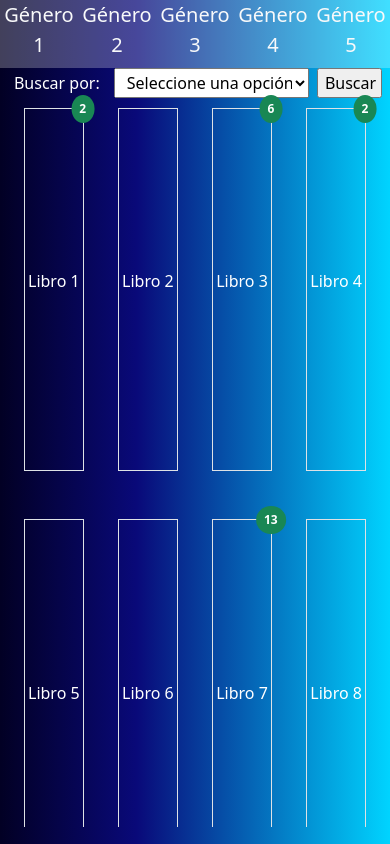
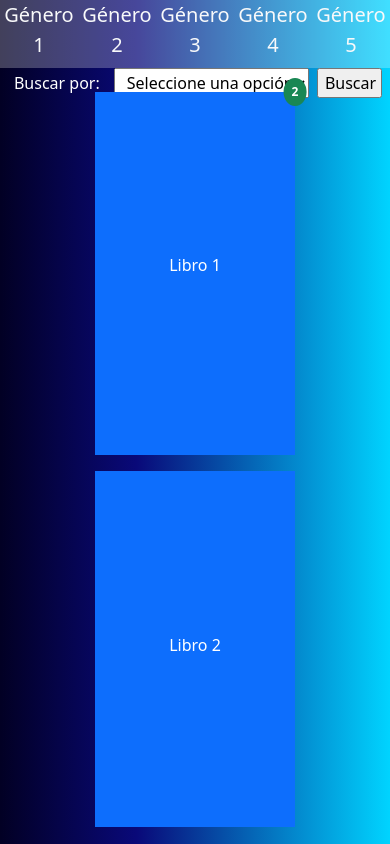
Before and after one commit to MikoVelascoRamirez/examen_practico_vortex, a React (Vite) app in the folder frontend/editorial_chavez_demo_app/: page /catalog in a window 390 px wide. Built offline with nearby package versions, Linux system fonts and the light colour scheme.

Commit message:
40. styles: making book component responsive.

```diff
--- a/frontend/editorial_chavez_demo_app/src/components/Book.jsx
+++ b/frontend/editorial_chavez_demo_app/src/components/Book.jsx
@@ -2,7 +2,7 @@ import PropTypes from 'prop-types'
 
 export default function Book({children, comments}){
   return (
-    <div className='border col-2 h-50 my-4 mx-2 d-flex justify-content-center align-items-center text-white position-relative'>
+    <div className='bg-primary col-lg-2 col-md-3 col-sm-4 mx-sm-2 d-flex justify-content-center h-50 my-2 align-items-center text-white position-relative book mx-auto'>
         {
             !comments || <small className='position-absolute top-0 start-100 translate-middle badge bg-success rounded-circle p-2'>{comments}</small>
         }
```
